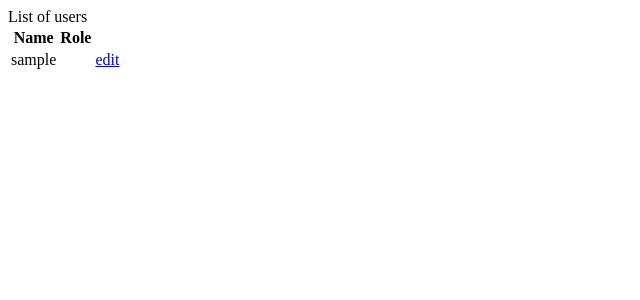
After one commit to andryunin-dev/norealt, a Spring Boot app: page /user in a window 1280 px wide. The commit adds this page. Shown: the top 300 px of the page, without its empty margins (0-640 px from the left). Run offline with Spring Boot 4, Linux system fonts and the light colour scheme; the visitor is signed in with stand-in values (Sample User, id 1); data that the repository does not hold is empty; some of the project's set-up classes (security, data sources, template engines, error pages and the like) are left out, and stand-ins take their place.

Commit message:
add_panelAdminAndRole

```diff
--- /dev/null
+++ b/src/main/java/ru/norealt/controller/UserController.java
@@ -0,0 +1,63 @@
+package ru.norealt.controller;
+
+import org.springframework.beans.factory.annotation.Autowired;
+import org.springframework.security.access.prepost.PreAuthorize;
+import org.springframework.stereotype.Controller;
+import org.springframework.ui.Model;
+import org.springframework.web.bind.annotation.*;
+import ru.norealt.domain.Role;
+import ru.norealt.domain.User;
+import ru.norealt.repo.UserRepo;
+
+import java.util.Arrays;
+import java.util.Map;
+import java.util.Set;
+import java.util.stream.Collectors;
+
+@Controller
+@RequestMapping("/user")
+@PreAuthorize("hasAuthority('ADMIN')")
+public class UserController {
+    @Autowired
+    private UserRepo userRepo;
+
+    @GetMapping
+    public String userList(Model model) {
+        model.addAttribute("users", userRepo.findAll());
+
+        return "userList";
+    }
+
+    @GetMapping("{user}")
+    public String userEditForm(@PathVariable User user, Model model) {
+        model.addAttribute("user", user);
+        model.addAttribute("roles", Role.values());
+
+        return "userEdit";
+    }
+
+    @PostMapping
+    public String userSave(
+            @RequestParam String username,
+            @RequestParam Map<String, String> form,
+            @RequestParam("userId") User user
+    ) {
+        user.setUsername(username);
+
+        Set<String> roles = Arrays.stream(Role.values())
+                .map(Role::name)
+                .collect(Collectors.toSet());
+
+        user.getRoles().clear();
+
+        for (String key : form.keySet()) {
+            if (roles.contains(key)) {
+                user.getRoles().add(Role.valueOf(key));
+            }
+        }
+
+        userRepo.save(user);
+
+        return "redirect:/user";
+    }
+}
--- a/src/main/java/ru/norealt/domain/Role.java
+++ b/src/main/java/ru/norealt/domain/Role.java
@@ -3,7 +3,7 @@ package ru.norealt.domain;
 import org.springframework.security.core.GrantedAuthority;
 
 public enum Role implements GrantedAuthority {
-    USER;
+    USER, ADMIN;
 
     @Override
     public String getAuthority() {
--- a/src/main/resources/templates/main.ftl
+++ b/src/main/resources/templates/main.ftl
@@ -3,6 +3,7 @@
 
 <@c.page>
     <@l.logout />
+    <span><a href="/user">User list</a></span>
     <form method="post">
         <input type="text" name="text" placeholder="Введите сообщение" />
         <input type="text" name="tag" placeholder="Тэг">
--- /dev/null
+++ b/src/main/resources/templates/userList.ftl
@@ -0,0 +1,24 @@
+<#import "parts/common.ftl" as c>
+
+<@c.page>
+    List of users
+
+    <table>
+        <thead>
+        <tr>
+            <th>Name</th>
+            <th>Role</th>
+            <th></th>
+        </tr>
+        </thead>
+        <tbody>
+        <#list users as user>
+            <tr>
+                <td>${user.username}</td>
+                <td><#list user.roles as role>${role}<#sep>, </#list></td>
+                <td><a href="/user/${user.id}">edit</a></td>
+            </tr>
+        </#list>
+        </tbody>
+    </table>
+</@c.page>
```
Also changed, not shown: src/main/resources/templates/userEdit.ftl (added, +17 -0 lines).
